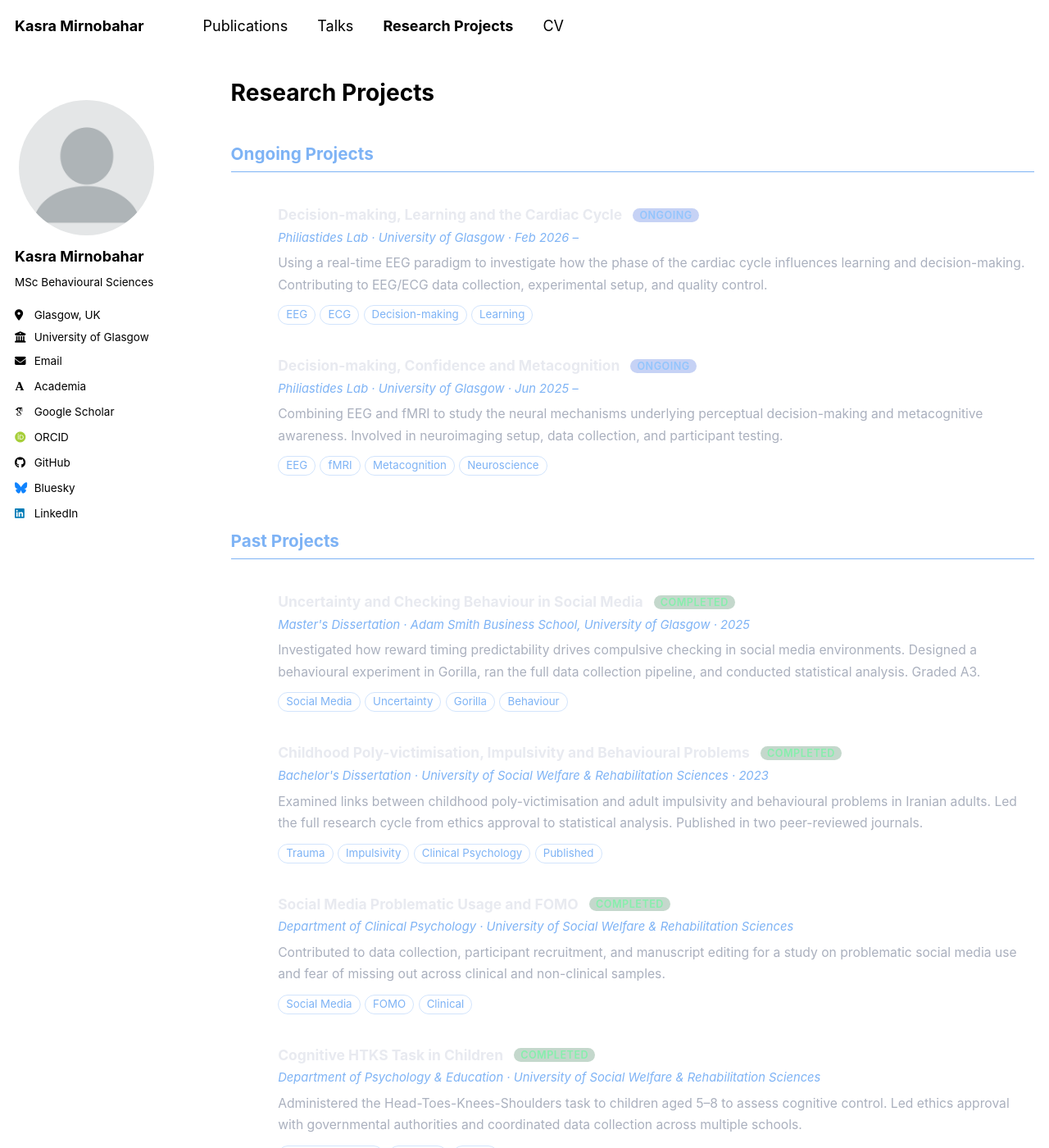
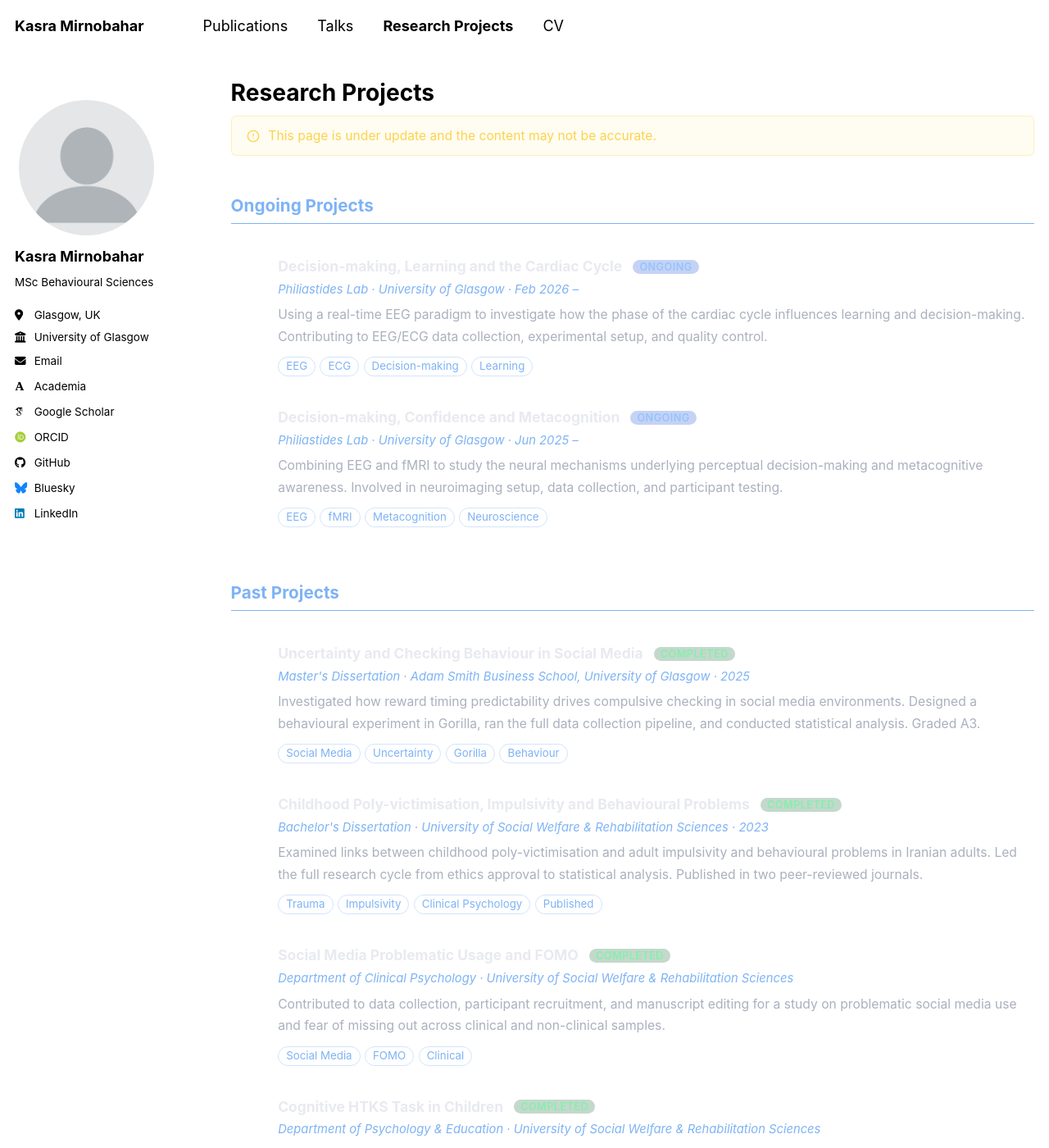
Before and after one commit to KasraMirnobahar/KasraMirnobahar.github.io, a Jekyll site: the page built from _pages/research.md, in a window 1280 px wide and 1400 px high. Shown: the whole window at 82% size. Built offline with Jekyll 4.4.1, drawn with Linux system fonts in a browser that asks for light colours; some web fonts are replaced; a script bundle is joined from its source files by our own code; library files that are not in the unit come from our copies.

Commit message:
Update research.md

```diff
--- a/_pages/research.md
+++ b/_pages/research.md
@@ -4,6 +4,27 @@ title: "Research Projects"
 permalink: /research/
 author_profile: true
 ---
+
+<div class="rp-notice">
+  <svg xmlns="http://www.w3.org/2000/svg" width="16" height="16" viewBox="0 0 24 24" fill="none" stroke="currentColor" stroke-width="2" stroke-linecap="round" stroke-linejoin="round"><circle cx="12" cy="12" r="10"/><line x1="12" x2="12" y1="8" y2="12"/><line x1="12" x2="12.01" y1="16" y2="16"/></svg>
+  This page is under update and the content may not be accurate.
+</div>
+
+<style>
+.rp-notice {
+  display: flex;
+  align-items: center;
+  gap: 0.6rem;
+  background: rgba(252,211,77,0.08);
+  border: 1px solid rgba(252,211,77,0.3);
+  color: #fcd34d;
+  font-size: 0.87rem;
+  padding: 0.65rem 1rem;
+  border-radius: 6px;
+  margin-bottom: 1.5rem;
+}
+</style>
+
 
 <style>
   .rp-section-title {
```
